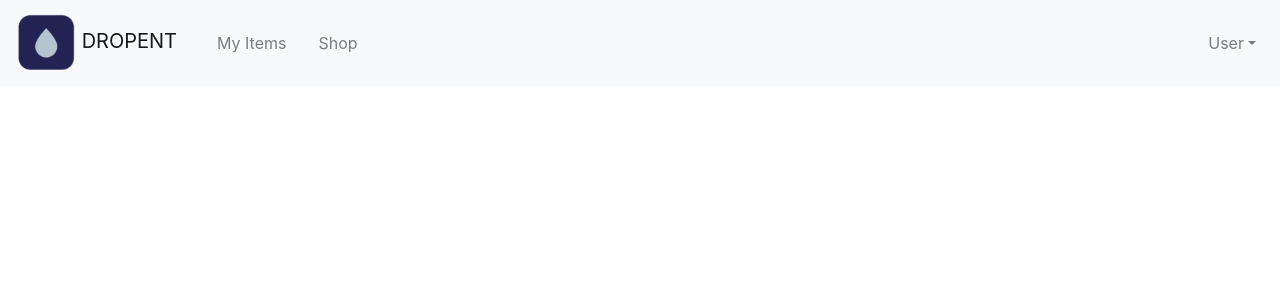
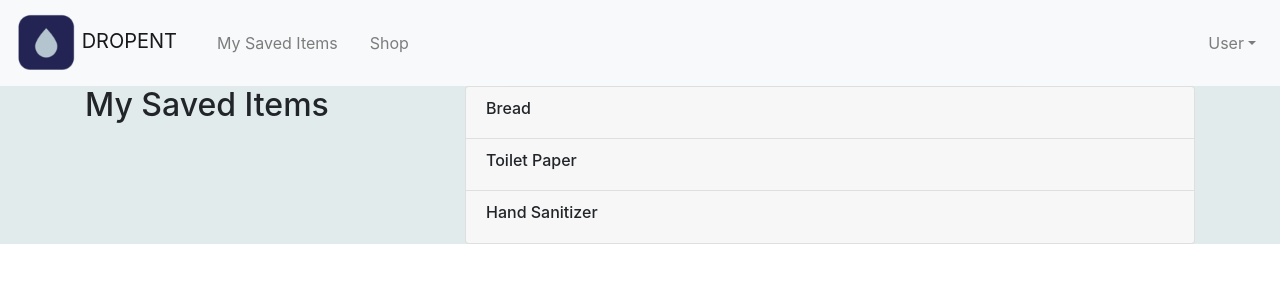
Before and after one commit to Parch1/Dropent, a React (Create React App) app in the folder frontend/dropent/: page /saved in a window 1280 px wide. Shown: the top 300 px of the page. Built offline with nearby package versions, Linux system fonts and the light colour scheme.

Commit message:
layout updates and manage alerts page

```diff
--- a/frontend/dropent/src/App.js
+++ b/frontend/dropent/src/App.js
@@ -3,6 +3,7 @@ import { BrowserRouter as Router, Route, Switch } from 'react-router-dom';
 
 import Navigation from './components/Navigation';
 import Shop from './components/Page_Shop';
+import Alerts from './components/Page_Alerts';
 
 class App extends Component {
   constructor(props) {
@@ -19,8 +20,9 @@ class App extends Component {
         </div>
         <div style={{backgroundColor: '#E2EBEB'}}>
           <Switch>
-            <Route exact path="/" component={Shop} />
-            <Route exact path="/home" component={Shop} />
+            <Route exact path="/" component={Shop}/>
+            <Route exact path="/home" component={Shop}/>
+            <Route exact path="/saved" component={Alerts}/>
           </Switch>
         </div>
       </Router>
--- a/frontend/dropent/src/components/CheckoutList.js
+++ b/frontend/dropent/src/components/CheckoutList.js
@@ -6,13 +6,18 @@ import box from '../images/box-only.png';
 import Button from '@material-ui/core/Button';
 import addItem from '../images/addItem.png';
 
+// For Layout
+import Container from 'react-bootstrap/Container';
+import Row from 'react-bootstrap/Row';
+import Col from 'react-bootstrap/Col';
+
+
 const useStyles = makeStyles(theme => ({
   root: {
     display: 'flex',
     flexWrap: 'wrap',
     justifyContent: 'space-around',
-    overflow: 'hidden',
-    backgroundColor: '#F2F3F4'
+
   },
   gridList: {
     flexWrap: 'nowrap',
@@ -33,8 +38,7 @@ const useStyles = makeStyles(theme => ({
     flexWrap: 'wrap',
     justifyContent: 'space-around',
     margin: 20,
-    align:'center',
-    marginTop:'-100px'
+    align:'left',
   },
   button: {
     color:"C8C8C8",
@@ -47,49 +51,40 @@ const useStyles = makeStyles(theme => ({
     {
       img: '',
       title: 'Item 1',
-      author: 'author',
+      store: 'store',
     },{
         img: '',
         title: 'Item 2',
-        author: 'author',
-    },{
-        img: '',
-        title: 'Item 3',
-        author: 'author',
-    },{
-        img: '',
-        title: 'Item 4',
-        author: 'author',
-    },{
-        img: '',
-        title: 'Item 5',
-        author: 'author',
-    }
+        store: 'store',
+    },
   ];
 
 export default function CheckoutList() {
   const classes = useStyles();
 
   return (
-      <div>
-        <div className={classes.root}>
-        <p style={{marginTop:'20px', marginRight:'1225px'}}>Items saved</p>
+    <Row style={{backgroundColor: '#F2F3F4'}}>
 
-        <GridList className={classes.gridList} cols={5}>
+      <Col sm="2">
+        <h4 style={{marginTop:'20px'}}>Items saved</h4>
+        <div className={classes.checkout}>
+            <Checkout></Checkout>
+        </div>
+      </Col>
+
+      <Col sm="10" className="pt-4">
+        <GridList className={classes.gridList} cols={2}>
             {tileData.map(tile => (
                 <img src={box} alt={tile.title} style={{height:"100px", width:"150px", marginLeft:'40px', marginTop:'0px'}}/>
             ))}
             <div style={{marginLeft:'40px'}}>
-            <Button variant="contained" className={classes.button}>
-            <img src={addItem}/>
-            </Button>
+              <Button variant="contained" className={classes.button}>
+                <img src={addItem}/>
+              </Button>
             </div>
         </GridList>
-        <div className={classes.checkout}>
-            <Checkout></Checkout>
-        </div>
-        </div>
+      </Col>
 
-    </div>
+    </Row>
   );
 }
--- a/frontend/dropent/src/components/Navigation.js
+++ b/frontend/dropent/src/components/Navigation.js
@@ -34,7 +34,7 @@ class Navigation extends Component {
           <Navbar.Collapse id="basic-navbar-nav">
             <Nav className="mr-auto mx-2">
               <Nav.Item className="mx-2">
-                <Nav.Link href="/">My Items</Nav.Link>
+                <Nav.Link href="/saved">My Saved Items</Nav.Link>
               </Nav.Item>
               <Nav.Item className="mx-2">
                 <Nav.Link href="/">Shop</Nav.Link>
--- /dev/null
+++ b/frontend/dropent/src/components/Page_Alerts.js
@@ -0,0 +1,73 @@
+import React from 'react';
+import { Link } from 'react-router-dom';
+
+import Container from 'react-bootstrap/Container';
+import Row from 'react-bootstrap/Row';
+import Col from 'react-bootstrap/Col';
+
+import Accordion from 'react-bootstrap/Accordion';
+import Card from 'react-bootstrap/Card';
+
+class Alerts extends React.Component {
+  state = {
+    data: [
+      {name: "Bread"},
+      {name: "Toilet Paper"},
+      {name: "Hand Sanitizer"},
+    ] // Sample data
+  };
+
+  componentDidMount() {
+    // Call our fetch function below once the component mounts
+    // this.getSavedItems()
+    //   .then(res => {
+    //     this.setState({ data: res });
+    //   })
+    //   .catch(err => console.log(err));
+  }
+
+  // Fetches our GET route from the Django Rest server.
+  // getSavedItems = async () => {
+  //   const response = await fetch('/items/');
+  //   const body = await response.json();
+  //
+  //   if (response.status !== 200) {
+  //     throw Error(body.message);
+  //   }
+  //   return body;
+  // };
+
+
+  render() {
+    return (
+      <Container>
+        <Row className="justify-content-md-center">
+          <Col md="4">
+            <h2>My Saved Items</h2>
+          </Col>
+          <Col md="8">
+            <Accordion>
+              {this.state.data.map((item, i) => (
+                <Card>
+                  <Accordion.Toggle as={Card.Header} eventKey={i}>
+                    <h6>
+                      {item.name}
+                    </h6>
+                  </Accordion.Toggle>
+                  <Accordion.Collapse eventKey={i}>
+                    <Card.Body>
+                      <p>Email Alerts: ON</p>
+                      <p>Mobile Alerts: ON</p>
+                    </Card.Body>
+                  </Accordion.Collapse>
+                </Card>
+              ))}
+            </Accordion>
+          </Col>
+        </Row>
+      </Container>
+    );
+  }
+}
+
+export default Alerts;
--- a/frontend/dropent/src/components/Page_Shop.js
+++ b/frontend/dropent/src/components/Page_Shop.js
@@ -2,7 +2,7 @@ import React, { Component } from 'react';
 import CheckoutList from './CheckoutList';
 import BackgroundLeaf from './BackgroundLeaf';
 import PriceInfo from './PriceInfo';
-import Header from './Header';
+import ShopHeader from './ShopHeader';
 import Rectangle from 'react-rectangle';
 
 // For Layout
@@ -42,7 +42,7 @@ class Shop extends Component {
         <Row className="justify-content-md-center">
           <Col sm="12">
             <div onClick={this.handleChange}>
-              <Header></Header>
+              <ShopHeader></ShopHeader>
             </div>
             <div tabindex="0">
               <SearchStatus userStatus={this.state.searched}></SearchStatus>
@@ -59,13 +59,7 @@ class Shop extends Component {
               <div style={{ background: '#DBDFE1', width: '100%', height: '100%', align:'left' }} />
             </Rectangle>
 
-            <div style={{
-              display: "flex",
-              justifyContent: "center",
-              alignItems: "center"
-            }}>
-              <CheckoutList></CheckoutList>
-            </div>
+            <CheckoutList></CheckoutList>
           </Col>
         </Row>
 
--- a/frontend/dropent/src/components/PriceInfo.js
+++ b/frontend/dropent/src/components/PriceInfo.js
@@ -14,7 +14,7 @@ class PriceInfo extends Component {
 
   render() {
     return (
-      <div className="Leaf" style={{}} >
+      <div className="Leaf">
             <img src={ require('../images/leaf.gif') } style={{marginTop:'40px'}}></img>
       </div>
     );
--- a/frontend/dropent/src/components/Header.js
+++ b/frontend/dropent/src/components/ShopHeader.js
@@ -1,6 +1,12 @@
 import React from 'react';
 import { withStyles, makeStyles } from '@material-ui/core/styles';
 import { TextField } from '@material-ui/core';
+
+// For Layout
+import Container from 'react-bootstrap/Container';
+import Row from 'react-bootstrap/Row';
+import Col from 'react-bootstrap/Col';
+
 import { searchStatus, setStatus, setItem } from './Search.js';
 
 console.log(searchStatus);
@@ -74,14 +80,13 @@ export default function Header() {
     var status = setStatus();
 
    return (
-     <div>
-        <p style={{margin: 30, float: 'left'}}>
+     <Row className="pt-4">
+       <Col lg="8">
          <h4>
            Shop for your essential goods and watch the prices drop.
          </h4>
-        </p>
-
-        <div style={{margin: 20, float: 'right'}}>
+       </Col>
+       <Col lg="4">
          <form className={classes.root} noValidate onSubmit={info.handleSubmit}>
              <CssTextField
              label="Search"
@@ -91,7 +96,28 @@ export default function Header() {
              onChange={info.handleChange}
          />
          </form>
-        </div>
-      </div>
+       </Col>
+     </Row>
+
    )
 }
+
+// <div>
+//    <p style={{margin: 30, float: 'left'}}>
+//      <h4>
+//        Shop for your essential goods and watch the prices drop.
+//      </h4>
+//    </p>
+//
+//    <div style={{margin: 20, float: 'right'}}>
+//      <form className={classes.root} noValidate onSubmit={info.handleSubmit}>
+//          <CssTextField
+//          label="Search"
+//          variant="outlined"
+//          id="custom-css-outlined-input"
+//          className={classes.margin}
+//          onChange={info.handleChange}
+//      />
+//      </form>
+//    </div>
+//  </div>
```
Lines whose indentation alone changed are shown as unchanged.
